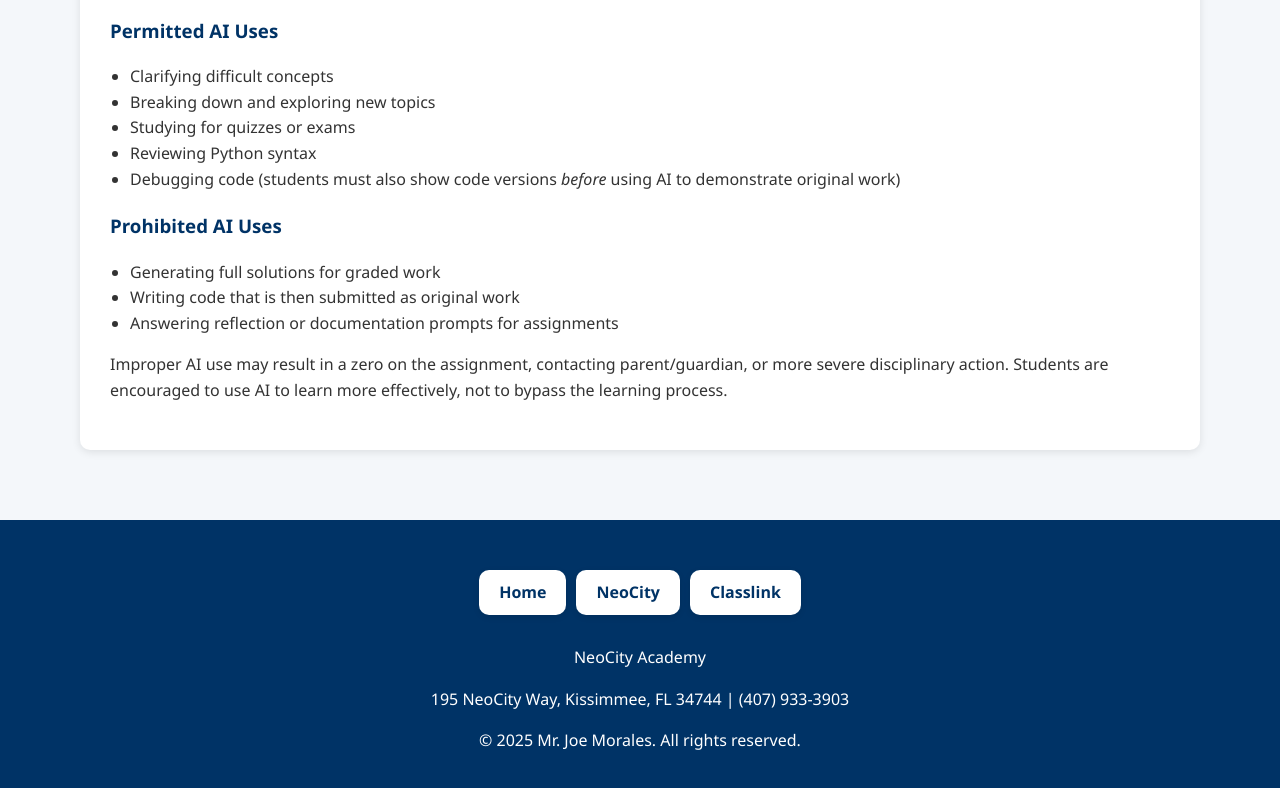
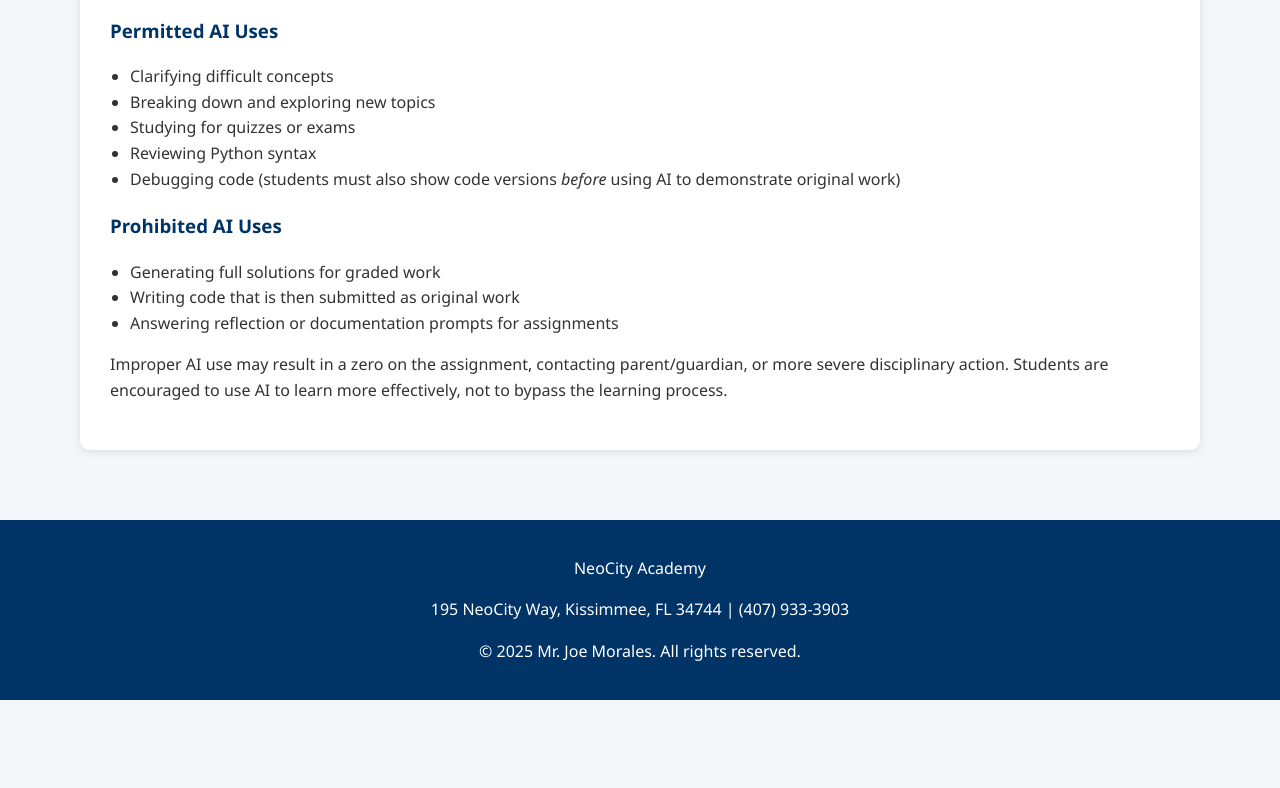
Before and after one commit to mistermoralesj/2025-2026-Syllabus, a plain HTML site: page APCSP.html in a window 1280 px wide. Shown: the part 6846-7634 px from the top of the page. After the commit the page ends 7546 px from the top, so only its background shows below. Drawn offline with Linux system fonts and the light colour scheme.

Commit message:
Update APCSP.html

```diff
--- a/APCSP.html
+++ b/APCSP.html
@@ -474,13 +474,7 @@
 </div>
 </div>
 <footer>
-        <table class="header-table">
-      <tr>
-        <td><a href="index.html">Home</a></td>
-        <td><a href="https://neoc.osceolaschools.net/">NeoCity</a></td>
-        <td><a href="https://launchpad.classlink.com/osceola">Classlink</a></td>
-      </tr>
-    </table>
+
     <p>NeoCity Academy</p>
     <p>195 NeoCity Way, Kissimmee, FL 34744 | (407) 933-3903</p>
     <p>&copy; 2025 Mr. Joe Morales. All rights reserved.</p>
```
